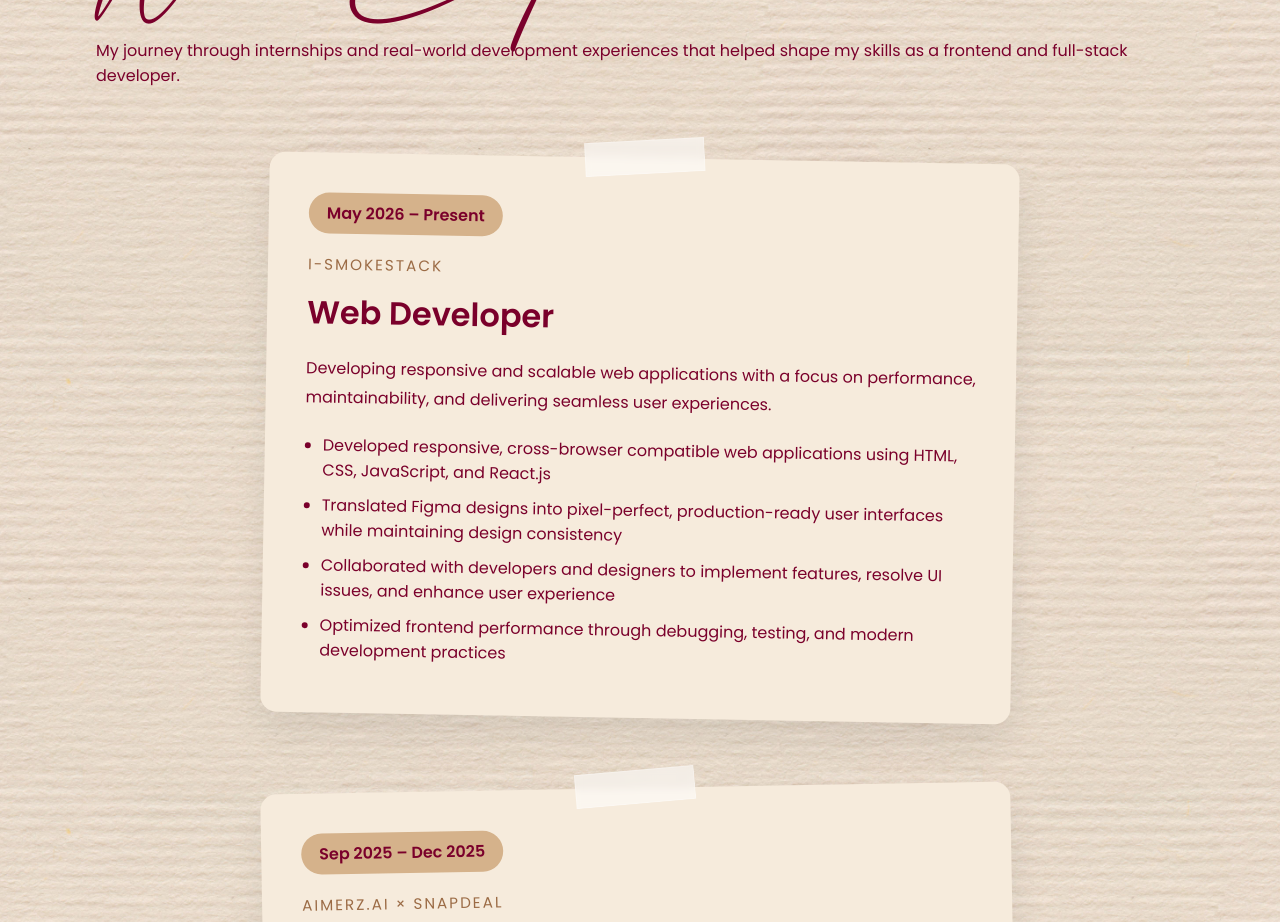
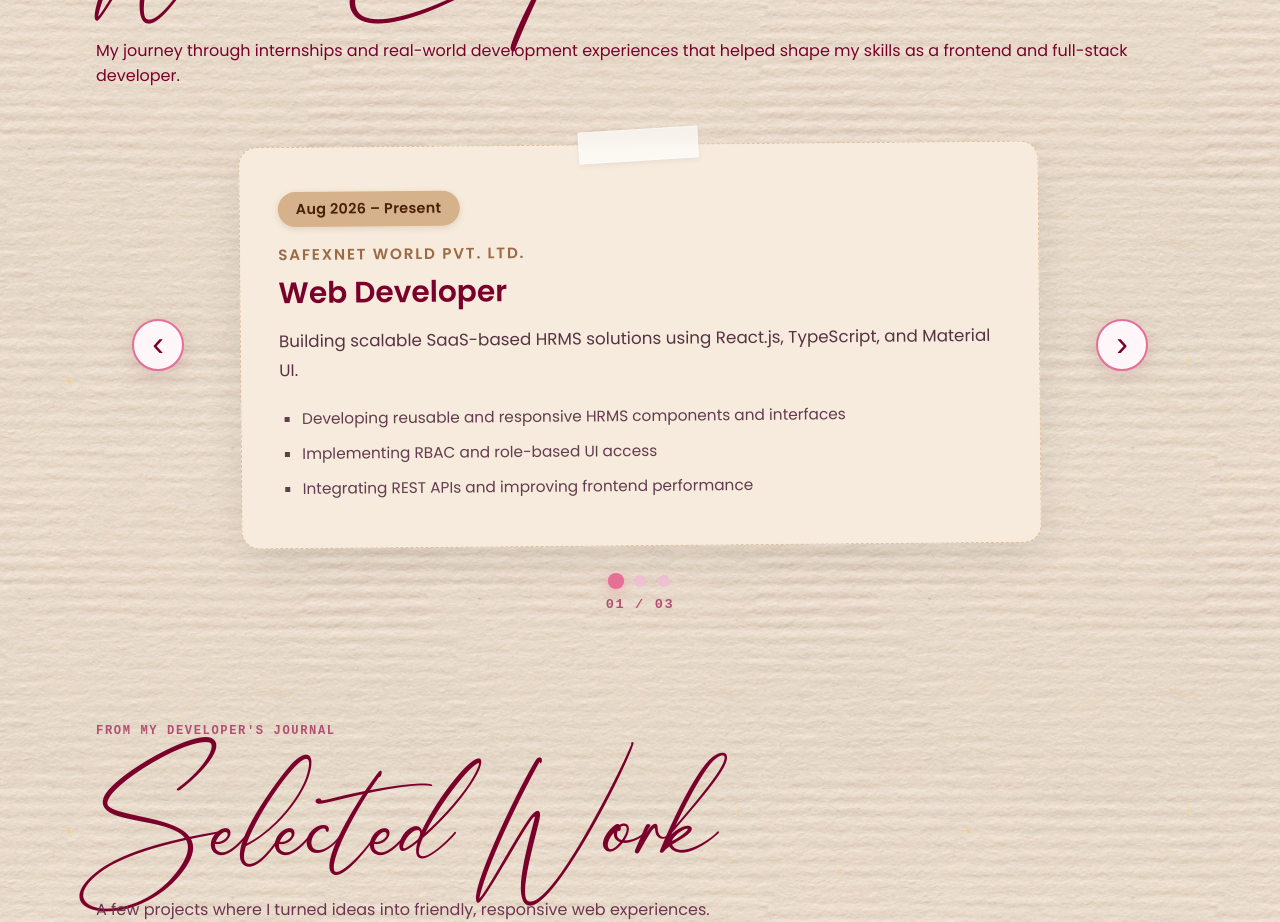
Before and after one commit to BHUMIKA-AWASTHI/portfolio, a React (Vite) app: page / in a window 1280 px wide. Shown: the part 2400-3322 px from the top of the page. Built offline with nearby package versions, Linux system fonts and the light colour scheme.

Commit message:
fix: work section updated

```diff
--- a/src/components/ExperienceCard.css
+++ b/src/components/ExperienceCard.css
@@ -1,105 +1,136 @@
 .experience-card {
   position: relative;
-
-  width: min(750px, 90%);
-
-  margin: 70px auto;
-
-  padding: 40px;
-
+  width: min(800px, 100%);
+  margin: 0 auto;
+  padding: 44px 38px 36px;
   background: #f6ebdc;
-
-  border-radius: 16px;
-
-  transform: rotate(-1deg);
-
-  box-shadow: 0 18px 35px rgba(0, 0, 0, 0.08);
-
-  transition: 0.35s;
+  border-radius: 18px;
+  transform: rotate(-0.5deg);
+  box-shadow: 0 16px 36px rgba(0, 0, 0, 0.08);
+  transition: all 0.35s cubic-bezier(0.25, 0.8, 0.25, 1);
+  display: flex;
+  flex-direction: column;
+  border: 1.5px dashed #dfc19c;
+  box-sizing: border-box;
+  animation: cardFadeIn 0.35s ease-out;
 }
 
-.experience-card:nth-child(even) {
-  transform: rotate(1deg);
+@keyframes cardFadeIn {
+  from {
+    opacity: 0.3;
+    transform: translateY(14px) rotate(0.5deg);
+  }
+  to {
+    opacity: 1;
+    transform: translateY(0) rotate(-0.5deg);
+  }
 }
 
 .experience-card:hover {
-  transform: translateY(-8px) rotate(0deg);
+  transform: translateY(-8px) rotate(0deg) scale(1.01);
+  box-shadow: 0 24px 45px rgba(122, 0, 43, 0.14), 0 8px 20px rgba(0, 0, 0, 0.06);
+  border-color: #d86b88;
+  background: #fdf5eb;
 }
 
 .experience-card__tape {
   position: absolute;
+  top: -16px;
+  left: 50%;
+  transform: translateX(-50%) rotate(-3deg);
+  width: 120px;
+  height: 32px;
+  background: rgba(255, 255, 255, 0.65);
+  border: 1px solid rgba(255, 255, 255, 0.35);
+  backdrop-filter: blur(4px);
+  box-shadow: 0 2px 6px rgba(0, 0, 0, 0.06);
+  transition: transform 0.35s ease;
+  pointer-events: none;
+}
 
-  top: -18px;
-  left: 50%;
-
-  transform: translateX(-50%) rotate(-4deg);
-
-  width: 120px;
-  height: 34px;
-
-  background: rgba(255, 255, 255, 0.55);
-
-  border: 1px solid rgba(255, 255, 255, 0.25);
-
-  backdrop-filter: blur(4px);
+.experience-card:hover .experience-card__tape {
+  transform: translateX(-50%) rotate(0deg) scale(1.06);
+  background: rgba(255, 255, 255, 0.85);
 }
 
 .experience-card__date {
   display: inline-block;
+  align-self: flex-start;
+  padding: 7px 18px;
+  background: #d5b28b;
+  color: #4a2108;
+  border-radius: 40px;
+  margin-bottom: 16px;
+  font-size: 0.9rem;
+  font-weight: 600;
+  letter-spacing: 0.3px;
+  transition: all 0.3s ease;
+  box-shadow: 0 2px 6px rgba(155, 107, 69, 0.2);
+}
 
-  padding: 8px 18px;
-
-  background: #d5b28b;
-
-  border-radius: 40px;
-
-  margin-bottom: 18px;
-
-  font-weight: 600;
+.experience-card:hover .experience-card__date {
+  background: #e8a974;
+  transform: translateY(-2px);
 }
 
 .experience-card__company {
+  display: block;
   color: #9b6b45;
-
   font-size: 0.95rem;
-
-  letter-spacing: 2px;
-
+  font-weight: 600;
+  letter-spacing: 1.8px;
   text-transform: uppercase;
+  margin-bottom: 8px;
 }
 
 .experience-card h2 {
-  margin: 12px 0 18px;
-
-  font-size: 2rem;
+  margin: 0 0 16px;
+  font-size: 1.85rem;
+  color: var(--primary);
+  line-height: 1.25;
+  font-family: "Poppins", sans-serif;
+  font-weight: 600;
 }
 
 .experience-card p {
   margin-bottom: 20px;
-
-  line-height: 1.8;
+  font-size: 1.05rem;
+  line-height: 1.75;
+  color: #573243;
 }
 
 .experience-card ul {
-  margin-left: 18px;
+  margin: 0;
+  padding-left: 1.4rem;
+  list-style-type: square;
 }
 
 .experience-card li {
   margin: 10px 0;
+  font-size: 0.96rem;
+  line-height: 1.65;
+  color: #633c4f;
+  transition: color 0.25s ease;
 }
 
-/* Responsive */
+.experience-card:hover li {
+  color: #3b1425;
+}
 
 @media (max-width: 768px) {
   .experience-card {
-    width: 100%;
-
-    padding: 28px;
-
-    margin: 50px auto;
+    padding: 34px 22px 28px;
   }
 
   .experience-card h2 {
-    font-size: 1.5rem;
+    font-size: 1.45rem;
+  }
+
+  .experience-card p {
+    font-size: 0.95rem;
+  }
+
+  .experience-card li {
+    font-size: 0.9rem;
   }
 }
--- /dev/null
+++ b/src/components/WorkSection.jsx
@@ -0,0 +1,73 @@
+import { useState } from "react";
+import ExperienceCard from "./ExperienceCard";
+import experiences from "../data/experiences";
+
+export default function WorkSection() {
+  const [currentIndex, setCurrentIndex] = useState(0);
+
+  const prevCard = () => {
+    setCurrentIndex((prev) => (prev === 0 ? experiences.length - 1 : prev - 1));
+  };
+
+  const nextCard = () => {
+    setCurrentIndex((prev) => (prev === experiences.length - 1 ? 0 : prev + 1));
+  };
+
+  return (
+    <section className="work-experience">
+      <div className="work-heading">
+        <p className="work-page__eyebrow">Professional Journey</p>
+
+        <h1>Work Experience</h1>
+
+        <p className="my-experience-journey">
+          My journey through internships and real-world development
+          experiences that helped shape my skills as a frontend and
+          full-stack developer.
+        </p>
+      </div>
+
+      <div className="single-experience-container">
+        <button
+          className="work-arrow-btn work-arrow-btn--prev"
+          onClick={prevCard}
+          aria-label="Previous experience"
+        >
+          <span>‹</span>
+        </button>
+
+        <div className="single-card-viewport">
+          <ExperienceCard
+            key={experiences[currentIndex].company}
+            experience={experiences[currentIndex]}
+          />
+        </div>
+
+        <button
+          className="work-arrow-btn work-arrow-btn--next"
+          onClick={nextCard}
+          aria-label="Next experience"
+        >
+          <span>›</span>
+        </button>
+      </div>
+
+      {/* Pagination dots & counter */}
+      <div className="work-pagination">
+        <div className="work-dots-group">
+          {experiences.map((exp, idx) => (
+            <button
+              key={exp.company}
+              className={`work-dot ${idx === currentIndex ? "active" : ""}`}
+              onClick={() => setCurrentIndex(idx)}
+              aria-label={`Go to ${exp.company} experience`}
+            />
+          ))}
+        </div>
+        <span className="work-counter">
+          0{currentIndex + 1} / 0{experiences.length}
+        </span>
+      </div>
+    </section>
+  );
+}
--- a/src/data/experiences.js
+++ b/src/data/experiences.js
@@ -1,41 +1,38 @@
 const experiences = [
+  {
+    company: "SafeXnet World Pvt. Ltd.",
+    role: "Web Developer",
+    duration: "Aug 2026 – Present",
+    summary:
+      "Building scalable SaaS-based HRMS solutions using React.js, TypeScript, and Material UI.",
+    highlights: [
+      "Developing reusable and responsive HRMS components and interfaces",
+      "Implementing RBAC and role-based UI access",
+      "Integrating REST APIs and improving frontend performance",
+    ],
+  },
   {
     company: "i-SmokeStack",
     role: "Web Developer",
-    duration: "May 2026 – Present",
+    duration: "May 2026 – Aug 2026",
     summary:
-      "Developing responsive and scalable web applications with a focus on performance, maintainability, and delivering seamless user experiences.",
+      "Worked on frontend development, UI testing, and responsive web experiences.",
     highlights: [
-      "Developed responsive, cross-browser compatible web applications using HTML, CSS, JavaScript, and React.js",
-      "Translated Figma designs into pixel-perfect, production-ready user interfaces while maintaining design consistency",
-      "Collaborated with developers and designers to implement features, resolve UI issues, and enhance user experience",
-      "Optimized frontend performance through debugging, testing, and modern development practices",
+      "Built responsive interfaces using HTML, CSS, JavaScript, and React.js",
+      "Converted Figma designs into pixel-perfect UIs",
+      "Tested and improved cross-browser usability and frontend performance",
     ],
   },
-  // {
-  //   company: "Maxtra Technologies Pvt Ltd.",
-  //   role: "Web Developer",
-  //   duration: "Jan 2026 – Mar 2026",
-  //   summary:
-  //     "Worked on frontend development projects by building responsive web pages, improving UI structure, and enhancing overall user experience.",
-  //   highlights: [
-  //     "Developed and enhanced responsive web pages using HTML, CSS, and JavaScript",
-  //     "Contributed to website revamping projects by improving layouts, UI structure, and user experience",
-  //     "Developed and integrated reusable global components to maintain consistency across web pages",
-  //     "Collaborated on frontend implementation, debugging, and optimization following modern development practices",
-  //   ],
-  // },
   {
     company: "Aimerz.ai × Snapdeal",
     role: "Full Stack Engineer",
     duration: "Sep 2025 – Dec 2025",
     summary:
-      "Contributed to full-stack application development by creating reusable frontend components and integrating applications with backend services.",
+      "Contributed to scalable web applications through React development and REST API integration.",
     highlights: [
-      "Developed modular and reusable React.js components for scalable frontend development",
-      "Integrated frontend applications with RESTful APIs to build dynamic and data-driven experiences",
-      "Implemented responsive layouts and improved application usability across multiple devices",
-      "Collaborated on feature implementation, debugging, and code optimization to maintain code quality",
+      "Built modular and reusable React.js components",
+      "Integrated REST APIs for dynamic data-driven experiences",
+      "Implemented responsive layouts and optimized application code",
     ],
   },
 ];
--- a/src/pages/HomePage.jsx
+++ b/src/pages/HomePage.jsx
@@ -3,9 +3,8 @@ import profileImage from "../../images/my-polaroid.png";
 import hcstLogo from "../../images/hcstlogo.jpg";
 import jmpsLogo from "../../images/jmpslogo.png";
 import sherwoodLogo from "../../images/swclogo.jpg";
-import experiences from "../data/experiences";
 import projects from "../data/projects";
-import ExperienceCard from "../components/ExperienceCard";
+import WorkSection from "../components/WorkSection";
 import ProjectCard from "../components/ProjectCard";
 import ContactSection from "../components/ContactSection";
 import ScrollProgress from "../components/ScrollProgress";
@@ -171,23 +170,7 @@ export default function HomePage() {
 
       {/* ================= 3. WORK SECTION ================= */}
       <section id="work" className="work-page">
-        <section className="work-experience">
-          <div className="work-heading">
-            <p className="work-page__eyebrow">Professional Journey</p>
-
-            <h1>Work Experience</h1>
-
-            <p className="my-experience-journey">
-              My journey through internships and real-world development
-              experiences that helped shape my skills as a frontend and
-              full-stack developer.
-            </p>
-          </div>
-
-          {experiences.map((experience) => (
-            <ExperienceCard key={experience.company} experience={experience} />
-          ))}
-        </section>
+        <WorkSection />
       </section>
 
       {/* ================= 4. PROJECTS SECTION ================= */}
--- a/src/pages/WorkPage.css
+++ b/src/pages/WorkPage.css
@@ -20,6 +20,155 @@
 }
 .work-heading .my-experience-journey {
   margin-top: 3rem;
+}
+
+/*==================================
+  Single Experience Carousel & Navigation
+===================================*/
+
+.single-experience-container {
+  position: relative;
+  width: 100%;
+  max-width: 960px;
+  margin: 3.5rem auto 1.5rem;
+  display: flex;
+  align-items: center;
+  justify-content: center;
+}
+
+.single-card-viewport {
+  width: 100%;
+  max-width: 800px;
+  display: flex;
+  justify-content: center;
+}
+
+.work-arrow-btn {
+  position: absolute;
+  top: 50%;
+  transform: translateY(-50%);
+  width: 52px;
+  height: 52px;
+  border-radius: 50%;
+  background: #fff6f9;
+  border: 2px solid #e56f95;
+  color: #7a002b;
+  font-size: 2.2rem;
+  line-height: 1;
+  display: flex;
+  align-items: center;
+  justify-content: center;
+  cursor: pointer;
+  z-index: 10;
+  box-shadow: 0 6px 18px rgba(122, 0, 43, 0.15);
+  transition: all 0.3s cubic-bezier(0.25, 0.8, 0.25, 1);
+  user-select: none;
+  padding-bottom: 4px;
+}
+
+.work-arrow-btn span {
+  display: block;
+  transform: translateY(-1px);
+}
+
+.work-arrow-btn:hover {
+  background: #e56f95;
+  color: #ffffff;
+  transform: translateY(-50%) scale(1.12);
+  box-shadow: 0 8px 24px rgba(122, 0, 43, 0.28);
+}
+
+.work-arrow-btn:active {
+  transform: translateY(-50%) scale(0.96);
+}
+
+.work-arrow-btn--prev {
+  left: -28px;
+}
+
+.work-arrow-btn--next {
+  right: -28px;
+}
+
+/* Pagination Dots & Counter */
+.work-pagination {
+  display: flex;
+  flex-direction: column;
+  align-items: center;
+  gap: 10px;
+  margin-top: 1.8rem;
+}
+
+.work-dots-group {
+  display: flex;
+  align-items: center;
+  gap: 12px;
+}
+
+.work-dot {
+  width: 12px;
+  height: 12px;
+  border-radius: 50%;
+  background: #f0c2d3;
+  border: none;
+  cursor: pointer;
+  transition: all 0.35s ease;
+  padding: 0;
+}
+
+.work-dot.active {
+  background: #e56f95;
+  transform: scale(1.35);
+  box-shadow: 0 2px 8px rgba(229, 111, 149, 0.45);
+}
+
+.work-dot:hover:not(.active) {
+  background: #df94b1;
+  transform: scale(1.15);
+}
+
+.work-counter {
+  font-family: "Courier New", monospace;
+  font-size: 0.85rem;
+  font-weight: 700;
+  letter-spacing: 0.12em;
+  color: #b15072;
+}
+
+@media (max-width: 960px) {
+  .work-arrow-btn {
+    width: 44px;
+    height: 44px;
+    font-size: 1.8rem;
+  }
+
+  .work-arrow-btn--prev {
+    left: -14px;
+  }
+
+  .work-arrow-btn--next {
+    right: -14px;
+  }
+}
+
+@media (max-width: 620px) {
+  .single-experience-container {
+    margin-top: 2rem;
+  }
+
+  .work-arrow-btn {
+    width: 38px;
+    height: 38px;
+    font-size: 1.5rem;
+  }
+
+  .work-arrow-btn--prev {
+    left: -6px;
+  }
+
+  .work-arrow-btn--next {
+    right: -6px;
+  }
 }
 .work-page__intro h1,
 .work-heading h1 {
```
